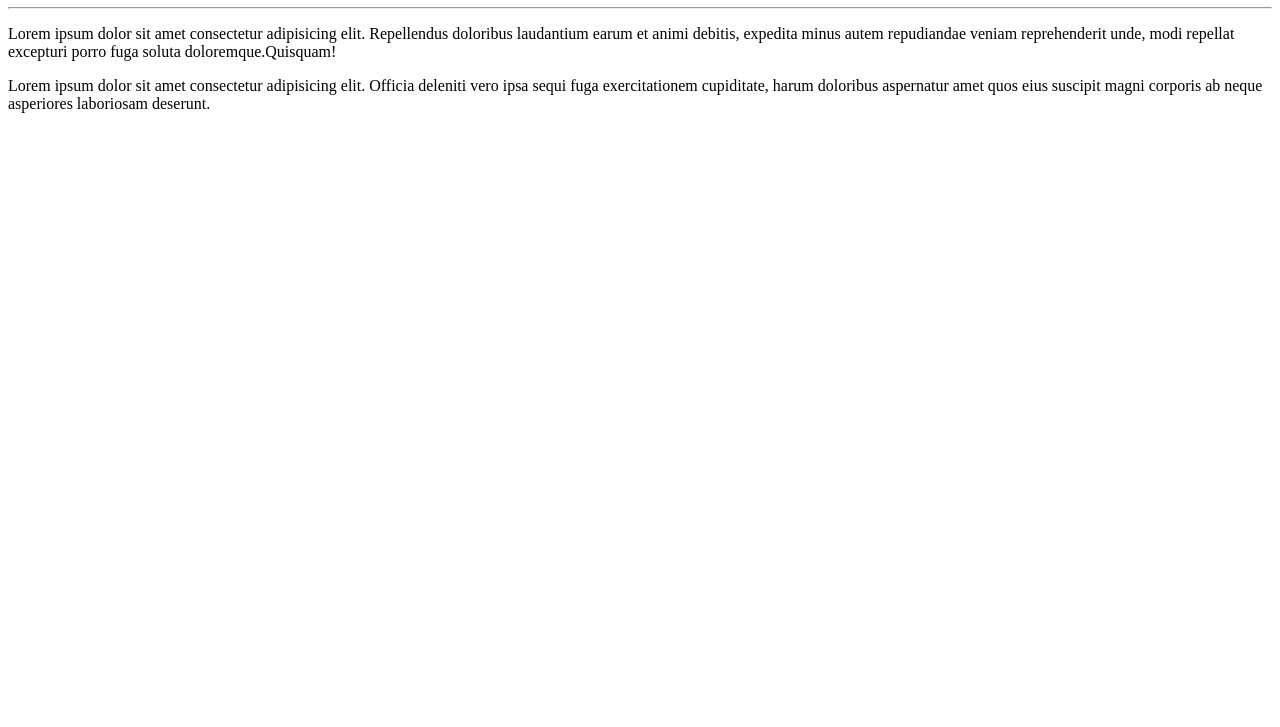
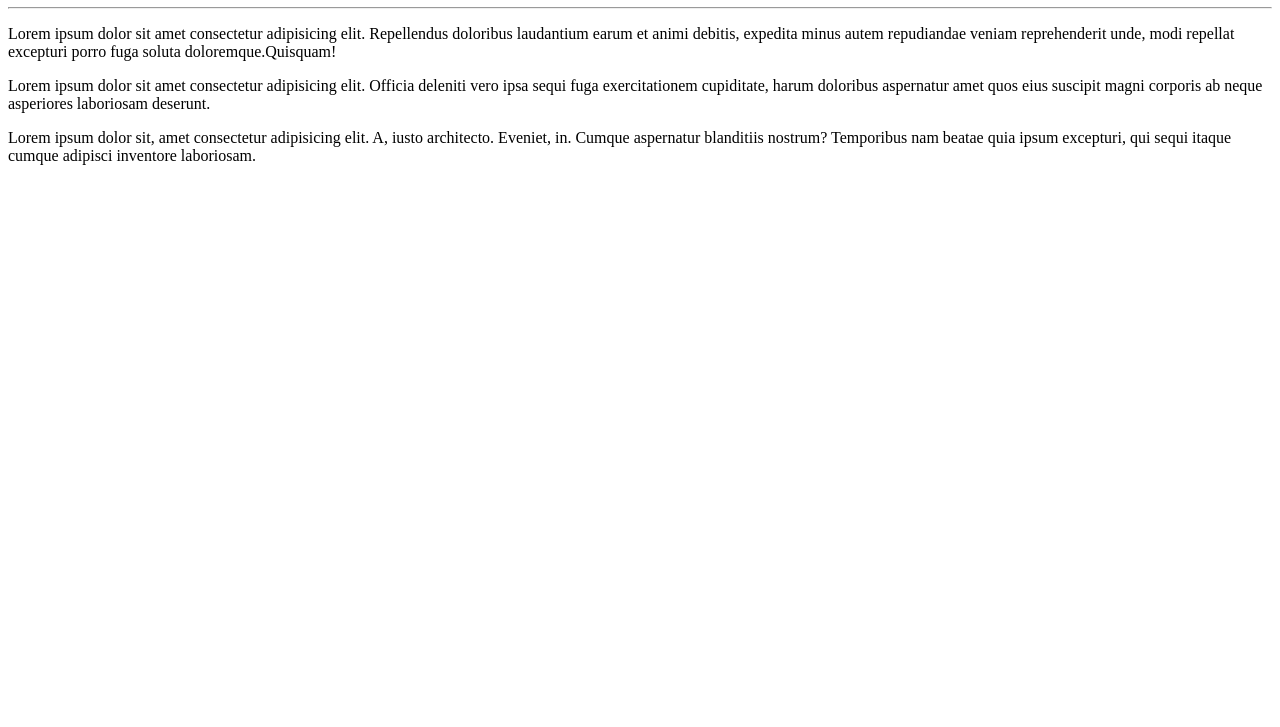
Before and after one commit to yara-castro/Ola-Mundo, a plain HTML site: page site-exemplo/index.html in a window 1280 px wide. Shown: the part 73-800 px from the top of the page. Drawn offline with Linux system fonts and the light colour scheme.

Commit message:
modifiquei

```diff
--- a/site-exemplo/index.html
+++ b/site-exemplo/index.html
@@ -16,5 +16,6 @@
     consectetur adipisicing elit. Officia deleniti vero ipsa sequi fuga
     exercitationem cupiditate, harum doloribus aspernatur amet quos
     eius suscipit magni corporis ab neque asperiores laboriosam deserunt.</p>
+    <p>Lorem ipsum dolor sit, amet consectetur adipisicing elit. A, iusto architecto. Eveniet, in. Cumque aspernatur blanditiis nostrum? Temporibus nam beatae quia ipsum excepturi, qui sequi itaque cumque adipisci inventore laboriosam.</p>
 </body>
 </html>
```
